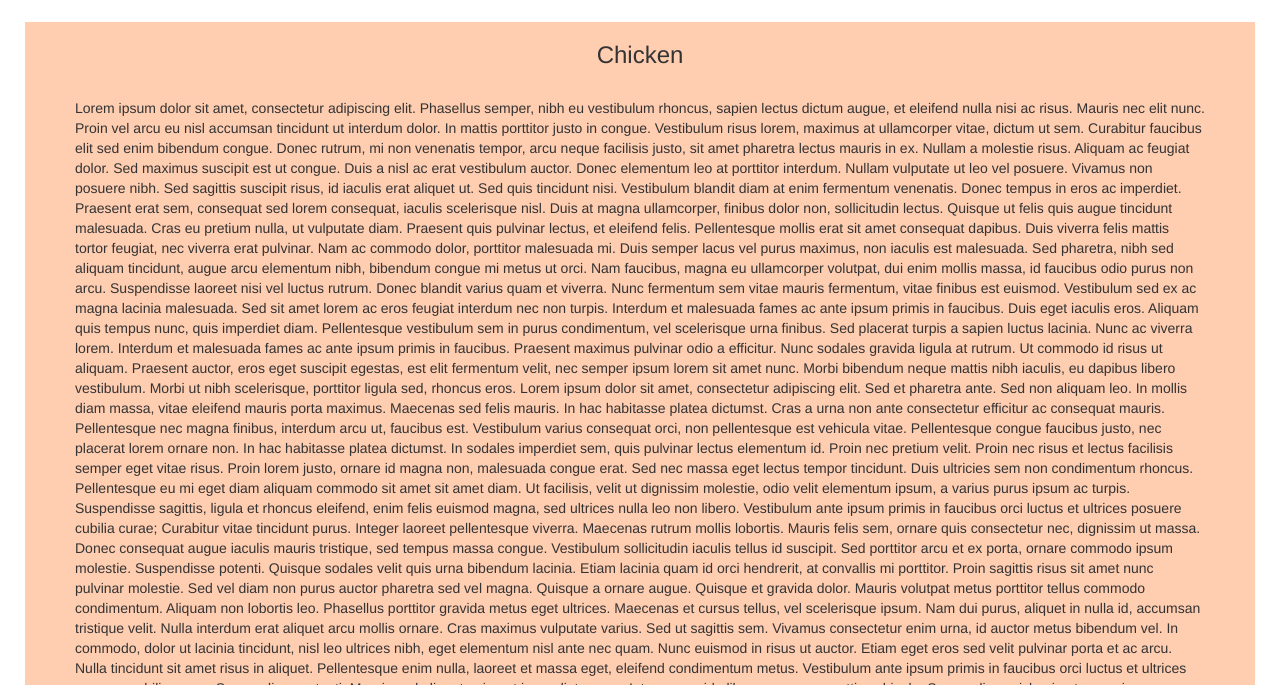
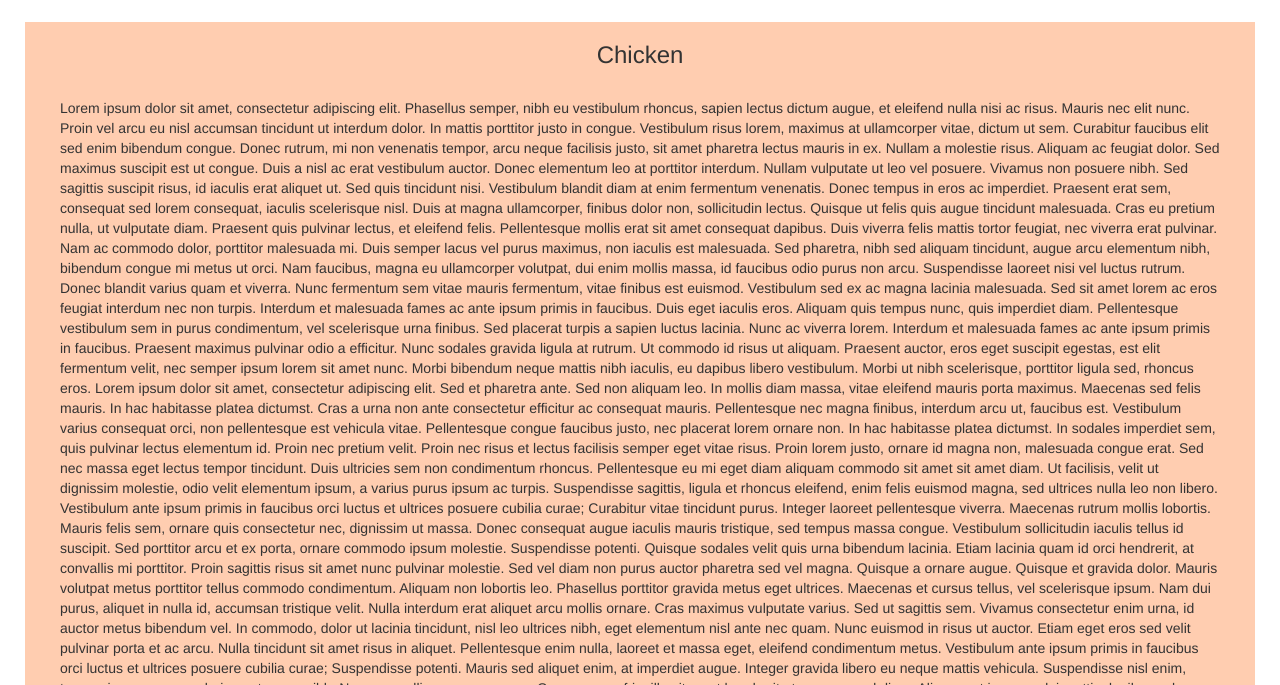
Before and after one commit to kirperov/module-3-coursera-solution, a plain HTML site: page index.html in a window 1280 px wide. Shown: the part 115-800 px from the top of the page. Drawn offline with nearby package versions, Linux system fonts and the light colour scheme.

Commit message:
add row container, add missing closing ul

```diff
--- a/index.html
+++ b/index.html
@@ -31,12 +31,14 @@
             <li><a href="#">Chicken</a></li>
             <li><a href="#">Beef</a></li>
             <li><a href="#">Sushi</a></li>
+          </ul>
         </div>
       </div><!-- /.container-fluid -->
     </nav>
 
       <h1 class="text-center">Our menu</h1>
-      <section class="content-menu container-fluid ">
+      <section class="content-menu container-fluid">
+        <div class="row">
           <div class="col-md-12 col-sm-12 col-xs-12">
             <h3 class="text-center">Chicken</h3>
             <p>
@@ -83,6 +85,7 @@
               Quisque et gravida dolor.
             </p>
           </div>
+        </div>
       </section>
     <script src="https://code.jquery.com/jquery-2.2.4.min.js" integrity="sha256-BbhdlvQf/xTY9gja0Dq3HiwQF8LaCRTXxZKRutelT44=" crossorigin="anonymous"></script>
     <script src="https://stackpath.bootstrapcdn.com/bootstrap/3.4.1/js/bootstrap.min.js" integrity="sha384-aJ21OjlMXNL5UyIl/XNwTMqvzeRMZH2w8c5cRVpzpU8Y5bApTppSuUkhZXN0VxHd" crossorigin="anonymous"></script>
```
Lines whose indentation alone changed are shown as unchanged.
